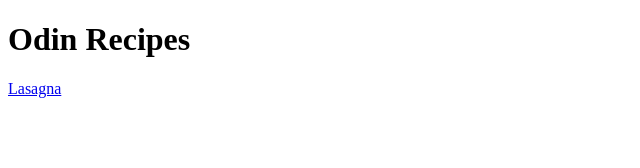
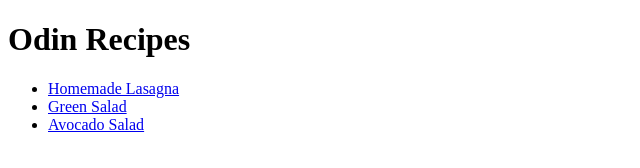
Before and after one commit to GxbrielZ/odin-recipes, a plain HTML site: page index.html in a window 1280 px wide. Shown: the whole page, without its empty margins (0-640 px from the left). Drawn offline with Linux system fonts and the light colour scheme.

Commit message:
Upgrade navigation between pages
Added unordered list with links that contains
all pages with recipes

```diff
--- a/index.html
+++ b/index.html
@@ -6,6 +6,10 @@
     </head>
     <body>
         <h1>Odin Recipes</h1>
-        <a href="./recipes/lasagna.html">Lasagna</a>
+        <ul>
+            <li><a href="./recipes/lasagna.html">Homemade Lasagna</a></li>
+            <li><a href="./recipes/green-salad.html">Green Salad</a></li>
+            <li><a href="./recipes/avocado-salad.html">Avocado Salad</a></li>
+        </ul>
     </body>
 </html>
```
